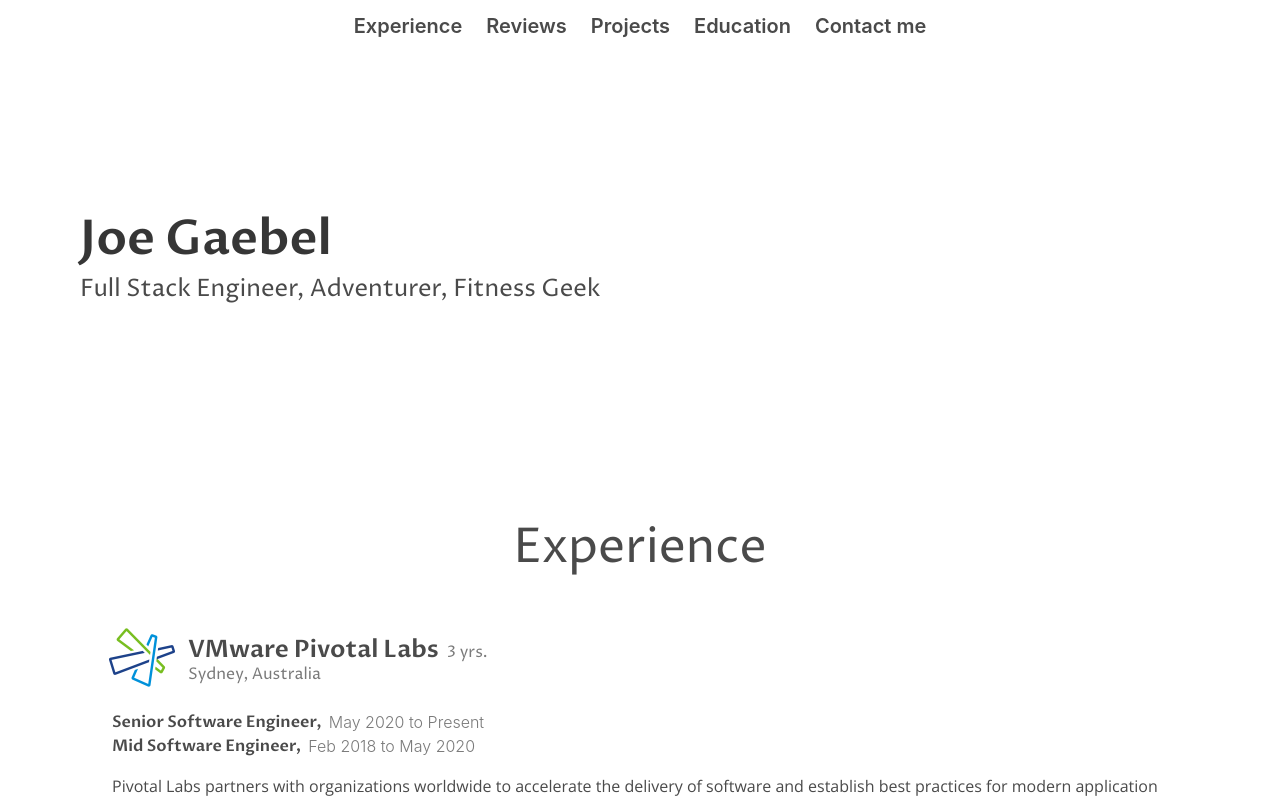
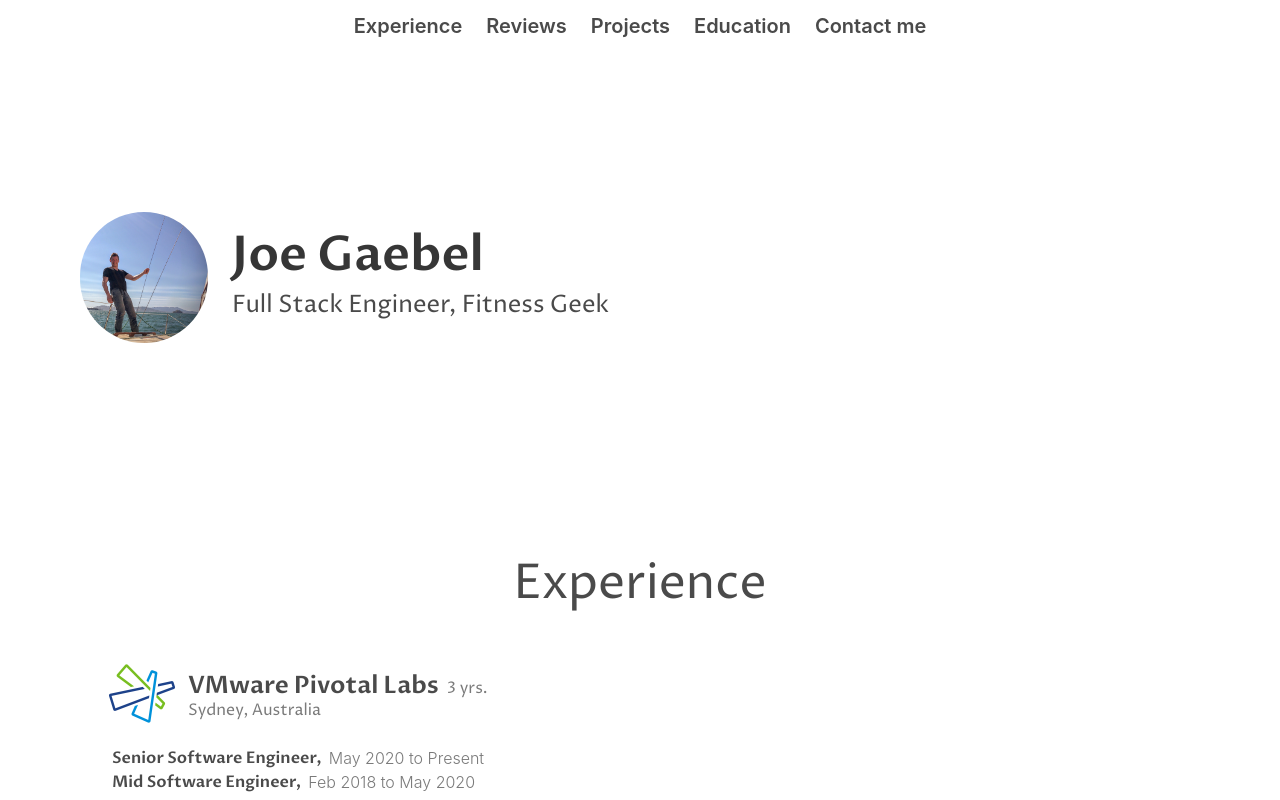
Before and after one commit to JoeGaebel/website, a React (Create React App) app: page / in a window 1280 px wide. Shown: the top 800 px of the page. Built offline with nearby package versions, Linux system fonts and the light colour scheme; what react-animations would draw is missing.

Commit message:
Add circle image

```diff
--- a/src/HeaderSection.tsx
+++ b/src/HeaderSection.tsx
@@ -1,7 +1,9 @@
 import React, {useEffect, useState} from "react";
-import styled, { keyframes } from 'styled-components';
+import styled, {keyframes} from 'styled-components';
 // @ts-ignore
-import { merge, slideInLeft, fadeIn } from 'react-animations'
+import {fadeIn, merge, slideInLeft} from 'react-animations'
+import joe from './projects/joe.jpg'
+import {StyledImageContainer} from "./WorkExperience/WorkExperience";
 
 const fadeSlideIn = merge(fadeIn, slideInLeft)
 const slideInAnimation = keyframes`${fadeSlideIn}`;
@@ -11,12 +13,18 @@ const SlideInDiv = styled.div`
 `;
 
 const HeaderSection = () => {
-    return <div style={{margin: "10rem 1rem"}}>
-        <div className="title header-font is-size-1" style={{marginBottom: "0.5rem"}}>Joe Gaebel</div>
-        <div className="subtitle header-font is-size-4 is-flex is-flex-wrap-wrap">
-            <div>Full Stack Engineer,&nbsp;</div>
-            <div>Adventurer,&nbsp;</div>
-            <SlidingList/>
+    return <div className="is-flex is-flex-wrap-wrap" style={{margin: "10rem 1rem"}}>
+        <StyledImageContainer>
+            <figure className="image is-128x128 mr-5">
+                <img className="is-rounded" src={joe}/>
+            </figure>
+        </StyledImageContainer>
+        <div className="mt-4">
+            <div className="title header-font is-size-1" style={{marginBottom: "0.5rem"}}>Joe Gaebel</div>
+            <div className="subtitle header-font is-size-4 is-flex is-flex-wrap-wrap">
+                <div>Full Stack Engineer,&nbsp;</div>
+                <SlidingList/>
+            </div>
         </div>
     </div>
 }
@@ -28,6 +36,7 @@ const SlidingList = () => {
         "Amateur Sailor",
         "Meditator",
         "Motorcycle Enthusiast",
+        "Adventurer",
         "Kombucha Lover"
     ]
 
--- a/src/WorkExperience/WorkExperience.tsx
+++ b/src/WorkExperience/WorkExperience.tsx
@@ -65,7 +65,7 @@ interface StyledDivContainerProps {
     marginRightOverride?: string
 }
 
-const StyledImageContainer = styled.div<StyledDivContainerProps>`
+export const StyledImageContainer = styled.div<StyledDivContainerProps>`
   margin-right: ${props => props.marginRightOverride || "initial"};
 
   @media only screen and (max-width: 414px) {
```
